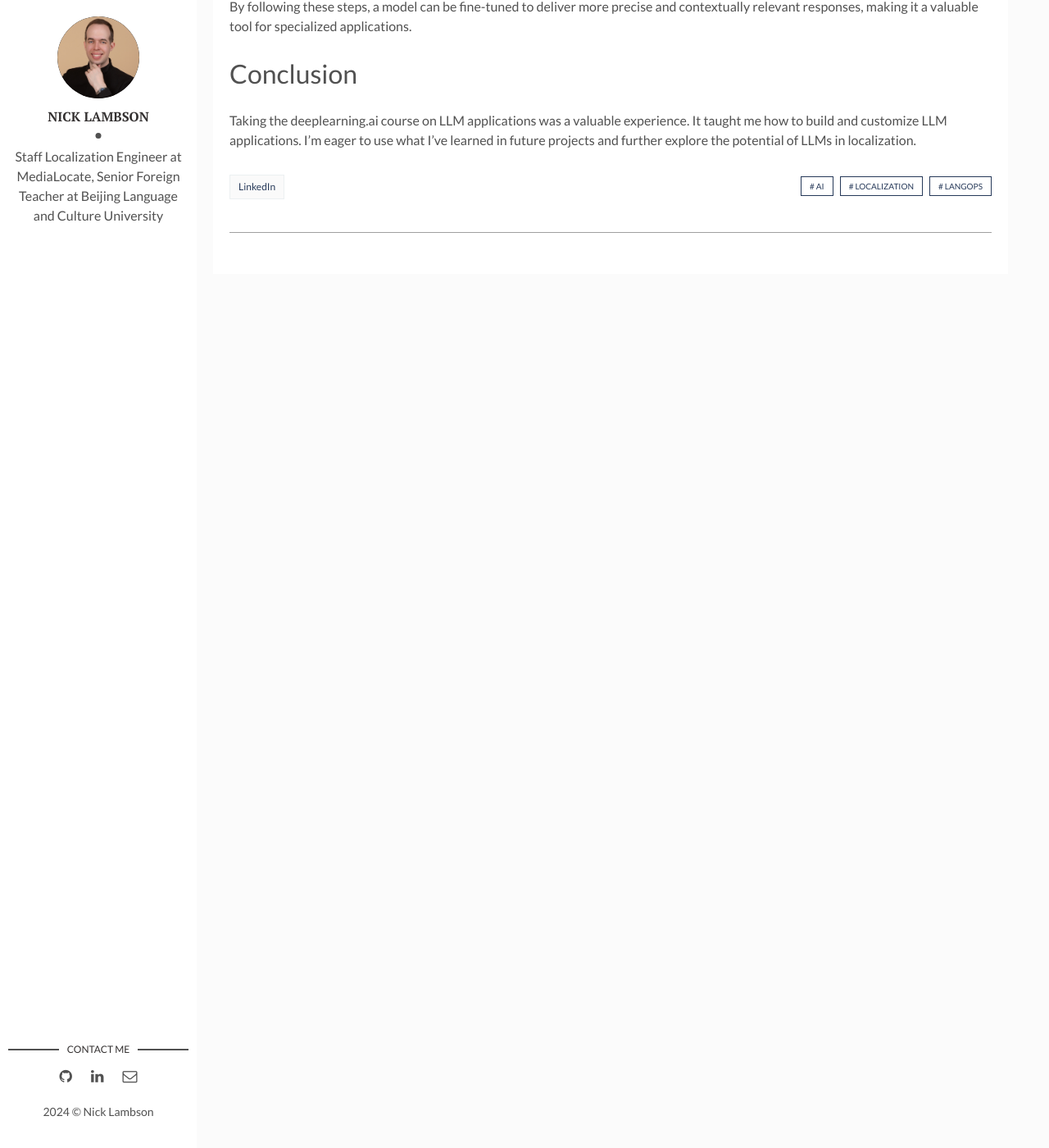
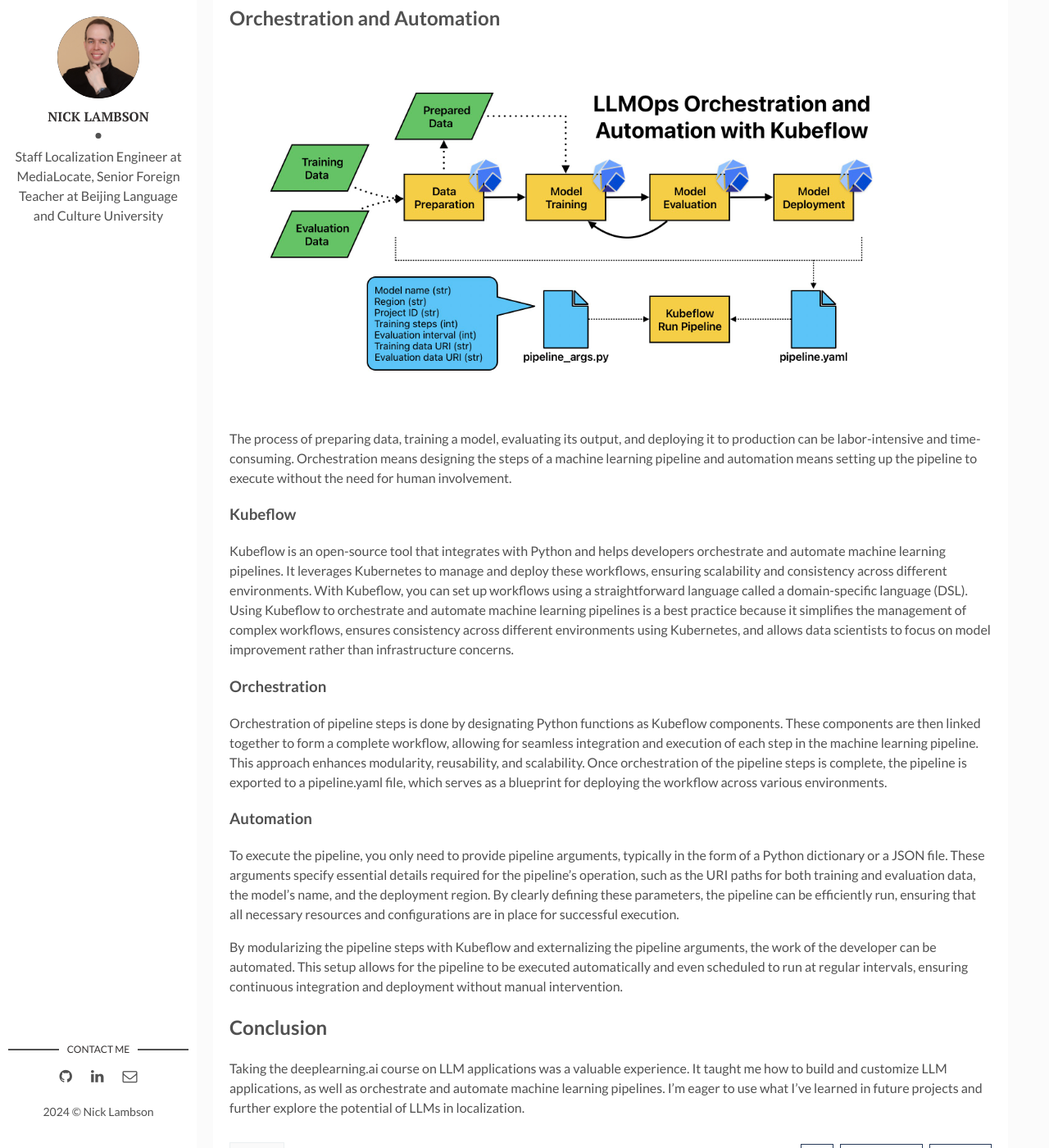
Before and after one commit to nicklambson/nicklambson.github.io, a Jekyll site: the page built from _posts/2024-10-17-llmops.markdown, in a window 1280 px wide and 1400 px high, scrolled down 1739 px. Shown: the whole window at 82% size. Built offline with Jekyll 4.4.1, drawn with Linux system fonts in a browser that asks for light colours; before the commit the page ends 2093 px from its top, so only the background shows below that.

Commit message:
Orchestration and automation

```diff
--- a/_posts/2024-10-17-llmops.markdown
+++ b/_posts/2024-10-17-llmops.markdown
@@ -10,17 +10,17 @@
 author: Nick Lambson
 ---
 
-# LLMOps Course Overview
+## LLMOps Course Overview
 
 As a localization engineer working with artificial intelligence, I recently completed a training course on LLM (Large Language Model) applications offered by deeplearning.ai about [LLMOps](https://learn.deeplearning.ai/courses/llmops). This course was an eye-opener, providing me with a comprehensive understanding of how LLM applications are structured and how they function. Here, I’d like to share some insights from my experience.
 
-# Understanding the Structure of LLM Applications
+## Understanding the Structure of LLM Applications
 
 An LLM application is a sophisticated system that begins with the user interface. This is the point where users input their data, whether it be a question, a command, or any other form of interaction. The user interface is designed to be intuitive, ensuring that users can easily communicate with the application.
 
 Once the data is inputted, it is sent to the backend, where the real magic happens. The backend process can be broken down into three critical steps: pre-processing, grounding, and post-processing.
 
-# The Backend Process
+## The Backend Process
 
 1. **Pre-processing**: This initial step involves cleaning and preparing the input data. It ensures that the data is in the right format and context for the model to understand. This might include tasks like tokenization, normalization, and filtering out irrelevant information.
 
@@ -30,7 +30,7 @@
 
 Finally, the processed response is sent back to the user interface, where it is displayed as the final output. This seamless flow from input to output is what makes LLM applications so powerful and user-friendly.
 
-# Customizing a Model: The Path to Fine-Tuning
+## Customizing a Model: The Path to Fine-Tuning
 
 One of the most exciting aspects of working with LLMs is the ability to customize models to better suit specific applications. This involves three key steps: data preparation, tuning, and evaluation.
 
@@ -42,6 +42,26 @@
 
 By following these steps, a model can be fine-tuned to deliver more precise and contextually relevant responses, making it a valuable tool for specialized applications.
 
-# Conclusion
+## Orchestration and Automation
 
-Taking the deeplearning.ai course on LLM applications was a valuable experience. It taught me how to build and customize LLM applications. I'm eager to use what I've learned in future projects and further explore the potential of LLMs in localization.
+![Orchestration and Automation](/assets/img/llmops-orchestration-automation.jpg)
+
+The process of preparing data, training a model, evaluating its output, and deploying it to production can be labor-intensive and time-consuming. Orchestration means designing the steps of a machine learning pipeline and automation means setting up the pipeline to execute without the need for human involvement.
+
+### Kubeflow
+
+Kubeflow is an open-source tool that integrates with Python and helps developers orchestrate and automate machine learning pipelines. It leverages Kubernetes to manage and deploy these workflows, ensuring scalability and consistency across different environments. With Kubeflow, you can set up workflows using a straightforward language called a domain-specific language (DSL). Using Kubeflow to orchestrate and automate machine learning pipelines is a best practice because it simplifies the management of complex workflows, ensures consistency across different environments using Kubernetes, and allows data scientists to focus on model improvement rather than infrastructure concerns.
+
+### Orchestration
+
+Orchestration of pipeline steps is done by designating Python functions as Kubeflow components. These components are then linked together to form a complete workflow, allowing for seamless integration and execution of each step in the machine learning pipeline. This approach enhances modularity, reusability, and scalability. Once orchestration of the pipeline steps is complete, the pipeline is exported to a pipeline.yaml file, which serves as a blueprint for deploying the workflow across various environments.
+
+### Automation
+
+To execute the pipeline, you only need to provide pipeline arguments, typically in the form of a Python dictionary or a JSON file. These arguments specify essential details required for the pipeline's operation, such as the URI paths for both training and evaluation data, the model's name, and the deployment region. By clearly defining these parameters, the pipeline can be efficiently run, ensuring that all necessary resources and configurations are in place for successful execution.
+
+By modularizing the pipeline steps with Kubeflow and externalizing the pipeline arguments, the work of the developer can be automated. This setup allows for the pipeline to be executed automatically and even scheduled to run at regular intervals, ensuring continuous integration and deployment without manual intervention.
+
+## Conclusion
+
+Taking the deeplearning.ai course on LLM applications was a valuable experience. It taught me how to build and customize LLM applications, as well as orchestrate and automate machine learning pipelines. I'm eager to use what I've learned in future projects and further explore the potential of LLMs in localization.
```
Also changed, not shown: _posts/2024-09-18-american-presentation-style.markdown (added), assets/img/llmops-orchestration-automation.jpg (added).
